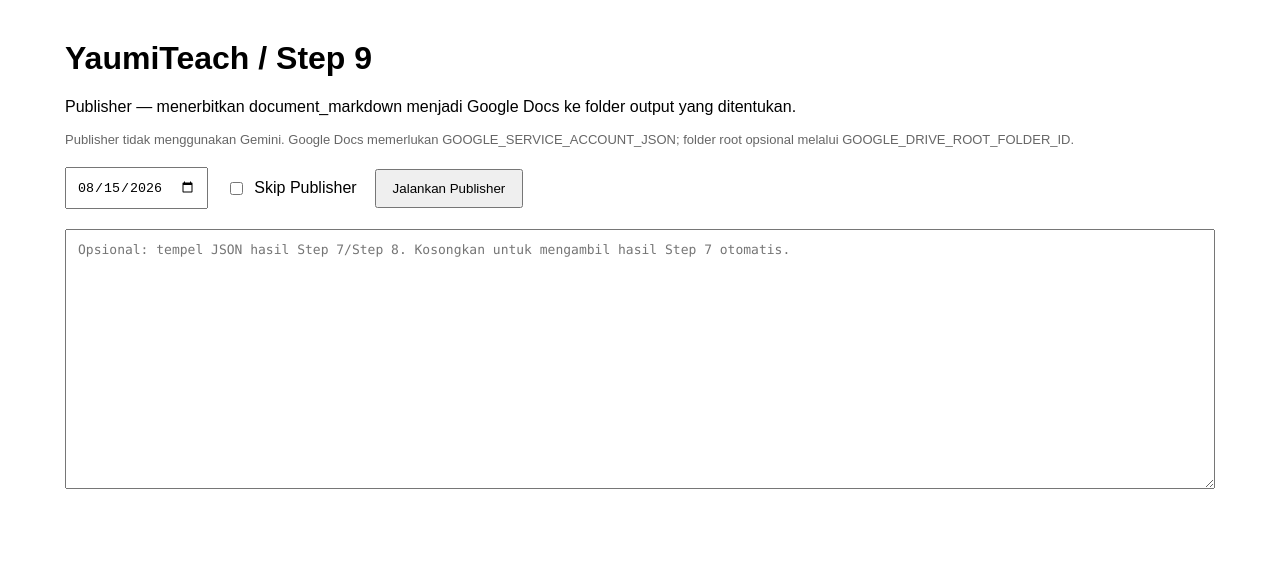
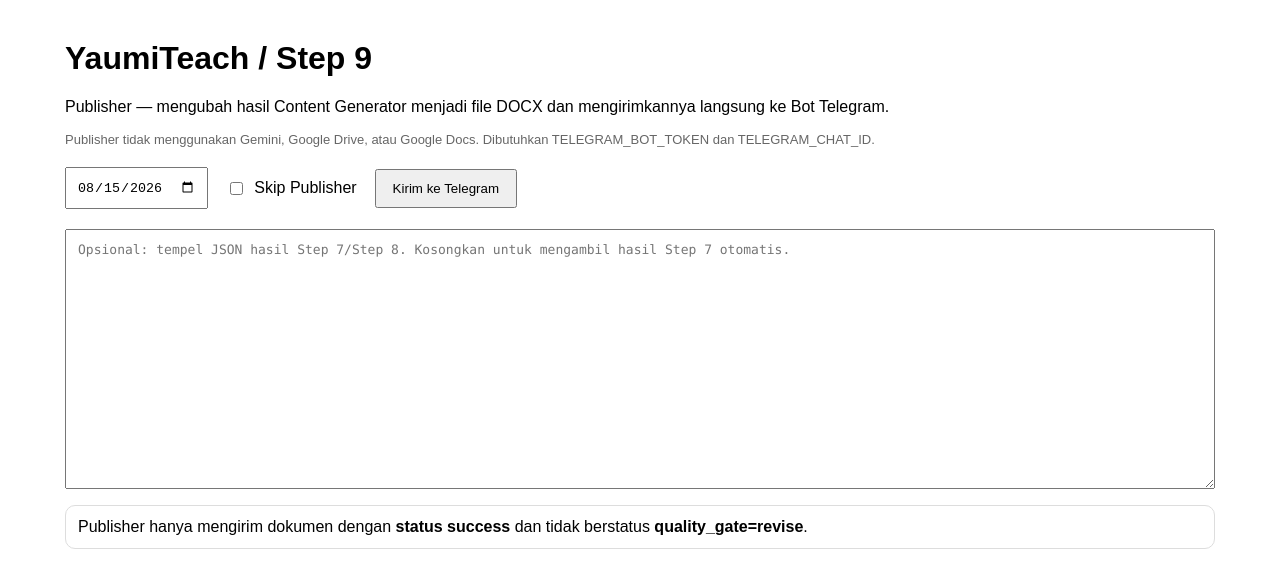
Before and after one commit to Tahjud-yaumil/Ai-Teacher, a Next.js app: page /publisher in a window 1280 px wide. Shown: the top 588 px of the page. Built offline with nearby package versions, Linux system fonts and the light colour scheme.

Commit message:
Update Step 9 UI for Telegram Publisher

```diff
--- a/app/publisher/page.js
+++ b/app/publisher/page.js
@@ -18,14 +18,15 @@ export default function PublisherPage(){
  }
  return <main style={{maxWidth:1150,margin:'40px auto',padding:'0 20px',fontFamily:'Arial,sans-serif'}}>
   <h1>YaumiTeach / Step 9</h1>
-  <p>Publisher — menerbitkan document_markdown menjadi Google Docs ke folder output yang ditentukan.</p>
-  <p style={{fontSize:13,color:'#666'}}>Publisher tidak menggunakan Gemini. Google Docs memerlukan GOOGLE_SERVICE_ACCOUNT_JSON; folder root opsional melalui GOOGLE_DRIVE_ROOT_FOLDER_ID.</p>
+  <p>Publisher — mengubah hasil Content Generator menjadi file DOCX dan mengirimkannya langsung ke Bot Telegram.</p>
+  <p style={{fontSize:13,color:'#666'}}>Publisher tidak menggunakan Gemini, Google Drive, atau Google Docs. Dibutuhkan TELEGRAM_BOT_TOKEN dan TELEGRAM_CHAT_ID.</p>
   <div style={{display:'flex',gap:18,alignItems:'center',margin:'20px 0',flexWrap:'wrap'}}>
    <input type="date" value={tanggal} onChange={e=>setTanggal(e.target.value)} style={{padding:10}}/>
    <label style={{display:'flex',gap:8,alignItems:'center'}}><input type="checkbox" checked={skip} onChange={e=>setSkip(e.target.checked)}/> Skip Publisher</label>
-   <button onClick={run} disabled={loading} style={{padding:'10px 16px',cursor:'pointer'}}>{loading?'Menerbitkan...':skip?'Lewati Publisher':'Jalankan Publisher'}</button>
+   <button onClick={run} disabled={loading} style={{padding:'10px 16px',cursor:'pointer'}}>{loading?'Mengirim...':skip?'Lewati Publisher':'Kirim ke Telegram'}</button>
   </div>
   {!skip&&<textarea value={input} onChange={e=>setInput(e.target.value)} placeholder="Opsional: tempel JSON hasil Step 7/Step 8. Kosongkan untuk mengambil hasil Step 7 otomatis." style={{width:'100%',minHeight:260,padding:12,fontFamily:'Consolas,monospace',fontSize:13,boxSizing:'border-box'}}/>}
+  {!skip&&<div style={{marginTop:12,padding:12,border:'1px solid #ddd',borderRadius:10}}>Publisher hanya mengirim dokumen dengan <b>status success</b> dan tidak berstatus <b>quality_gate=revise</b>.</div>}
   {result&&<pre style={{whiteSpace:'pre-wrap',background:'#f5f5f5',padding:16,borderRadius:10,overflow:'auto',marginTop:20}}>{JSON.stringify(result,null,2)}</pre>}
  </main>
 }
```
